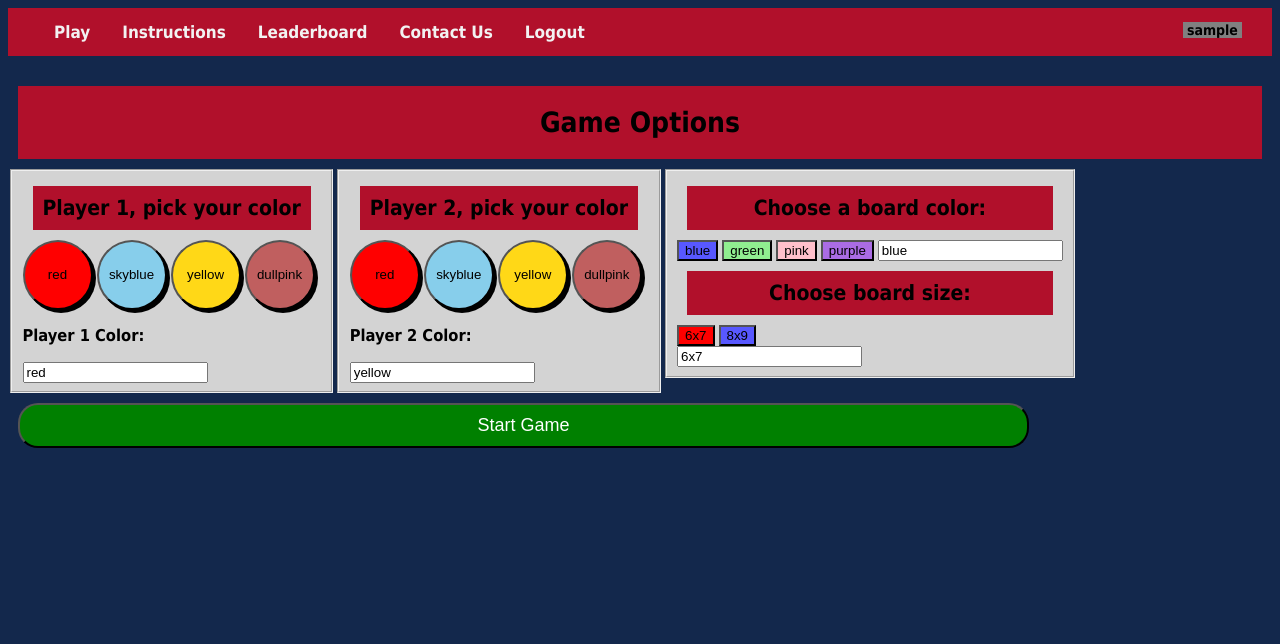
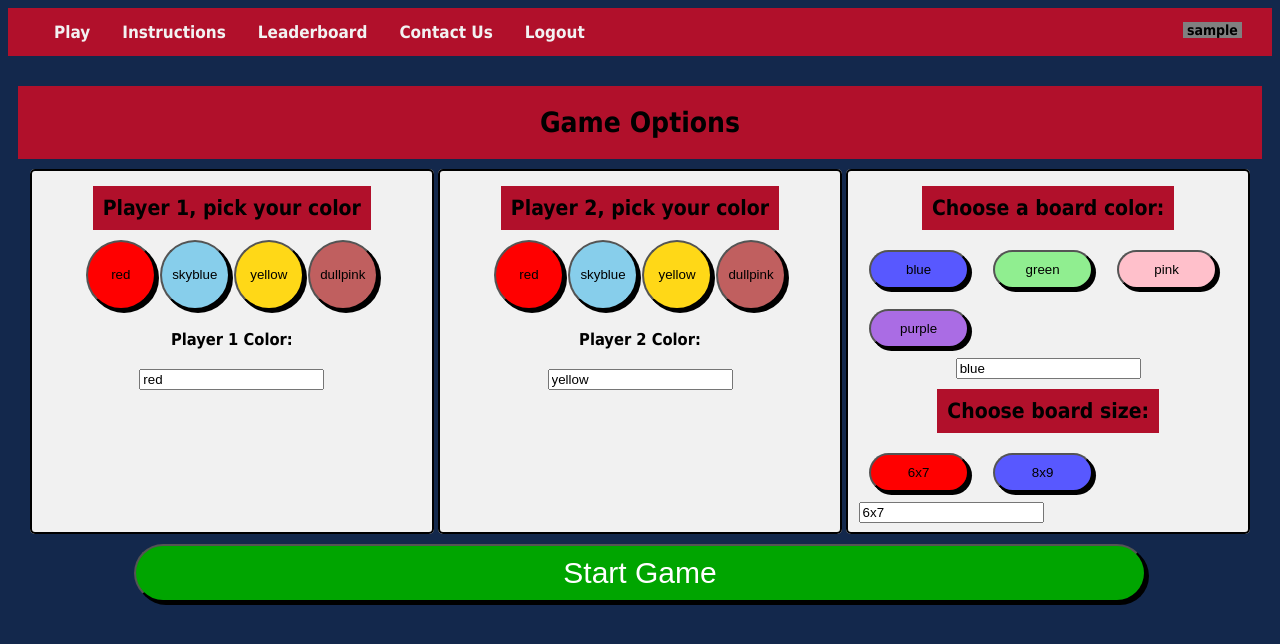
Before and after one commit to julietaMendez/CSCI-130-Connect-4, a PHP site: page /CSCI-130-Connect-4/game_options.php in a window 1280 px wide. Shown: the top 644 px of the page. Run offline with PHP 8.4, Linux system fonts and the light colour scheme; the visitor is signed in with stand-in values (Sample User, id 1).

Commit message:
polished up game options page. added 'button' effect

```diff
--- a/game/chip.css
+++ b/game/chip.css
@@ -1,41 +1,71 @@
 html { font: normal 14px Tahoma, Verdana, Arial, sans-serif; }
 
+.options{
+  display:flex;
+  flex-wrap: wrap;
+  justify-content: center;
+}
+
 .options fieldset{
-  width:auto;
+  display:flex;
+  flex-direction: column;
+  align-items: center;
+  border:2px solid black;
+  border-radius: 5px;
+  width:30%;
   float:left;
-  background-color: lightgray;
+  min-height: 250px;
+  background-color: rgb(241, 241, 241);
 }
 
 .chip { /* the chips on the board */
   width: 50px;
   height: 50px;
   border-radius: 50px;
+  border: 1px solid black;
   margin: auto;
   box-shadow: 3px 3px rgb(0, 0, 0);
 }
 
-.chip-btn{ /* the buttons to choose your chip color look like chips */
+.chip-btn { /* the buttons to choose your chip color look like chips */
   width: 70px;
   height: 70px;
   border-radius: 50px;
   margin: auto;
+}
+
+input[type="button"], [type="submit"]{
   box-shadow: 3px 3px rgb(0, 0, 0);
 }
 
-.start-btn{
-  /* background-color:#13284c; */
-  background-color: green;
+input[type="button"]:hover, [type="submit"]:hover{
+  transform: translate(2px, 2px);
+  box-shadow: 1px 1px rgb(0, 0, 0);
+  transition: .25s ease-in-out;
+}
+
+.start{
+  background-color: rgb(0, 165, 0);
   color:white;
-  font-size: large;
+  font-size: 30px;
+  width:80%;
+  border-radius: 30px;
+}
+
+.start:hover{
+  background-color: rgb(0, 138, 0);
+  transition: .25s ease-in-out;
+}
+
+.btn{
   margin: 10px;
   padding:10px;
-  width:80%;
-  border-radius: 20px;
+  border-radius: 30px;
+  min-width: 100px;
 }
 
 #connect_4_table td{
   padding:10px;
-  border: 1px transparent;
 }
 
 #connect_4_table { margin: auto; }
@@ -55,7 +85,6 @@ html { font: normal 14px Tahoma, Verdana, Arial, sans-serif; }
   justify-content: center;
   align-items: center;
   font-size: 2em;
-
 }
 
 .show_popup:hover{
@@ -63,6 +92,7 @@ html { font: normal 14px Tahoma, Verdana, Arial, sans-serif; }
   transition: .5s ease-in-out;
 }
 
+/* Used to hide popups until game ends */
 .hidden{ display: none; }
 
 .darken{
@@ -72,7 +102,6 @@ html { font: normal 14px Tahoma, Verdana, Arial, sans-serif; }
 
 .hilight{
   filter: brightness(2) saturate(2);
-  border: 1px solid white;
 }
 
 #player_color_table { width: 100%; }
@@ -90,8 +119,8 @@ html { font: normal 14px Tahoma, Verdana, Arial, sans-serif; }
 .purple { background-color: rgb(170, 108, 228); }
 
 .empty_space {
-  width: 50px;
-  height: 50px;
+  width: 52px;
+  height: 52px;
   background: rgb(0, 0, 0, 0.25);
   border-radius: 50px;
   margin: auto;
--- a/game/game_options.php
+++ b/game/game_options.php
@@ -17,40 +17,47 @@ include "../menu/navbar.php";
             <!-- Player 1 Chooses Color -->
             <fieldset>
                 <h2>Player 1, pick your color</h2>
+                <div>
                     <input type=button class="chip-btn red" id="p1_red" value="red" onclick="set_chip_color_p1(this.value)">
                     <input type=button class="chip-btn skyblue" id="p1_skyblue" value="skyblue" onclick="set_chip_color_p1(this.value)">
                     <input type=button class="chip-btn yellow" id="p1_yellow" value="yellow" onclick="set_chip_color_p1(this.value)">
                     <input type=button class="chip-btn dullpink" id="p1_dullpink" value="dullpink" onclick="set_chip_color_p1(this.value)">
                     <h3>Player 1 Color: </h3>
-                <input type="text" id="p1_color" name="p1_color" value="red" >
+                </div>
+                <div><input type="text" id="p1_color" name="p1_color" value="red" ></div>
+
             </fieldset>
 
             <!-- Player 2 Chooses Color -->
             <fieldset>
             <h2>Player 2, pick your color</h2>
-                <input type=button class="chip-btn red" id="p2_red" value="red" onclick="set_chip_color_p2(this.value)">
+                <div><input type=button class="chip-btn red" id="p2_red" value="red" onclick="set_chip_color_p2(this.value)">
                     <input type=button class="chip-btn skyblue" id="p2_skyblue" value="skyblue" onclick="set_chip_color_p2(this.value)">
                     <input type=button class="chip-btn yellow" id="p2_yellow" value="yellow" onclick="set_chip_color_p2(this.value)">
-                <input type=button class="chip-btn dullpink" id="p2_dullpink" value="dullpink" onclick="set_chip_color_p2(this.value)">
+                    <input type=button class="chip-btn chosen dullpink" id="p2_dullpink" value="dullpink" onclick="set_chip_color_p2(this.value)">
                     <h3>Player 2 Color: </h3>
-                <input type="text" id="p2_color" name="p2_color" value="yellow" >
+                </div>
+                <div><input type="text" id="p2_color" name="p2_color" value="yellow"></div>
             </fieldset>
 
             <!-- Choose Board Color & Size -->
             <fieldset>
             <h2>Choose a board color: </h2>
-                <input type=button class="blue" id="board_blue" value="blue" onclick="set_board_color(this.value)">
-                <input type=button class="green" id="board_green" value="green" onclick="set_board_color(this.value)">
-                <input type=button class="pink" id="board_pink" value="pink" onclick="set_board_color(this.value)">
-                <input type=button class="purple" id="board_purple" value="purple" onclick="set_board_color(this.value)">
-                <input type="text" id="board_color" name="board_color" value="blue" >
-
+            <div>
+                <input type=button class="blue btn" id="board_blue" value="blue" onclick="set_board_color(this.value)">
+                <input type=button class="green btn" id="board_green" value="green" onclick="set_board_color(this.value)">
+                <input type=button class="pink btn" id="board_pink" value="pink" onclick="set_board_color(this.value)">
+                <input type=button class="purple btn" id="board_purple" value="purple" onclick="set_board_color(this.value)">
+            </div>
+                <input type="text" id="board_color" name="board_color" value="blue">
                <h2>Choose board size: </h2>
-                <input type="button" class="red" id="6x7" value="6x7" onclick="set_tbl_size(6,7)">
-                <input type="button" class="blue" id="8x9" value="8x9" onclick="set_tbl_size(8,9)"><br>
+            <div>
+                <input type="button" class="red btn" id="6x7" value="6x7" onclick="set_tbl_size(6,7)">
+                <input type="button" class="blue btn" id="8x9" value="8x9" onclick="set_tbl_size(8,9)">
                 <input type="text" id="board_size" name="board_size" value="6x7">
+            </div>
             </fieldset>
-            <input type="submit" class="start-btn" value="Start Game" id="start_btn">
+            <input type="submit" class="start btn" value="Start Game" id="start_btn">
         </form>
 
         <script src="game_options.js"></script>
--- a/menu/menu.css
+++ b/menu/menu.css
@@ -15,6 +15,12 @@ h1{
 
 h2{
     background-color: #b1102b;
+    text-align: center;
+    padding: 10px;
+    margin:10px;
+}
+
+h3{
     text-align: center;
     padding: 10px;
     margin:10px;
```
Also changed, not shown: game/game_options.js (+0 -11 lines). Lines whose indentation alone changed are shown as unchanged.
